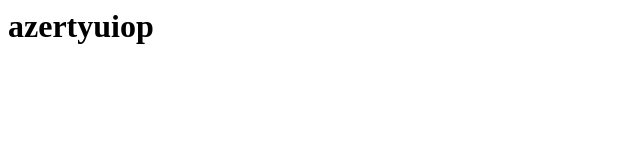
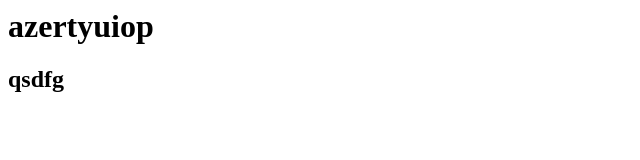
Before and after one commit to abwar/zoe_AR, a plain HTML site: page index.html in a window 1280 px wide. Shown: the full height of the page, 0-640 px from the left. Drawn offline with Linux system fonts and the light colour scheme.

Commit message:
git commit

```diff
--- a/index.html
+++ b/index.html
@@ -4,7 +4,8 @@
 </head>
 
 <body>
-<h1> azertyuiop </h1>
+  <h1> azertyuiop </h1>
+  <h2> qsdfg </h2>
 
 
 </body>
```
